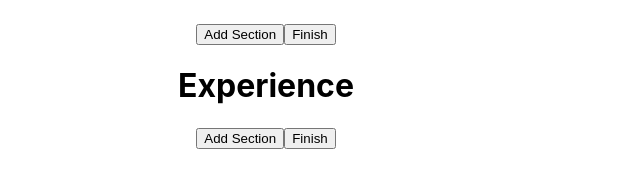
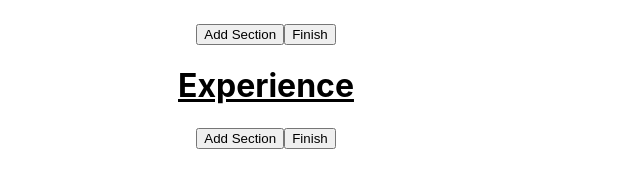
Before and after one commit to zyzaya/cv, a React (Create React App) app: page / in a window 1280 px wide. Shown: the part 232-420 px from the top of the page, without its empty margins (374-1014 px from the left). Built offline with nearby package versions, Linux system fonts and the light colour scheme; the HTML template or start-up script is replaced by a standard one.

Commit message:
add styling for Experience Section

```diff
--- a/src/components/ExperienceInfo.js
+++ b/src/components/ExperienceInfo.js
@@ -1,6 +1,7 @@
 import React from 'react';
 import uniqid from 'uniqid';
 import ExperienceSection from './ExperienceSection';
+import '../styles/ExperienceInfo.css';
 
 export default class ExperienceInfo extends React.Component {
   constructor(props) {
@@ -55,7 +56,7 @@ export default class ExperienceInfo extends React.Component {
 
   render() {
     return (
-      <div>
+      <div className="ExperienceInfo">
         <h1>Experience</h1>
         <ul>
           {this.state.sections.map((e) => (
--- a/src/components/ExperienceSection.js
+++ b/src/components/ExperienceSection.js
@@ -1,5 +1,6 @@
 import React from 'react';
 import Text from './Text';
+import '../styles/ExperienceSection.css';
 
 export default class ExperienceSection extends React.Component {
   constructor(props) {
@@ -54,7 +55,7 @@ export default class ExperienceSection extends React.Component {
     }
 
     return (
-      <div>
+      <div className="ExperienceSection">
         <Text
           name="Company"
           type="text"
--- /dev/null
+++ b/src/styles/ExperienceInfo.css
@@ -0,0 +1,8 @@
+.ExperienceInfo {
+  margin: auto;
+  max-width: 450px;
+}
+
+.ExperienceInfo > h1 {
+  text-decoration: underline;
+}
--- /dev/null
+++ b/src/styles/ExperienceSection.css
@@ -0,0 +1,5 @@
+.ExperienceSection {
+  margin-bottom: 5px;
+  padding-bottom: 5px;
+  border-bottom: 1px solid black;
+}
```
